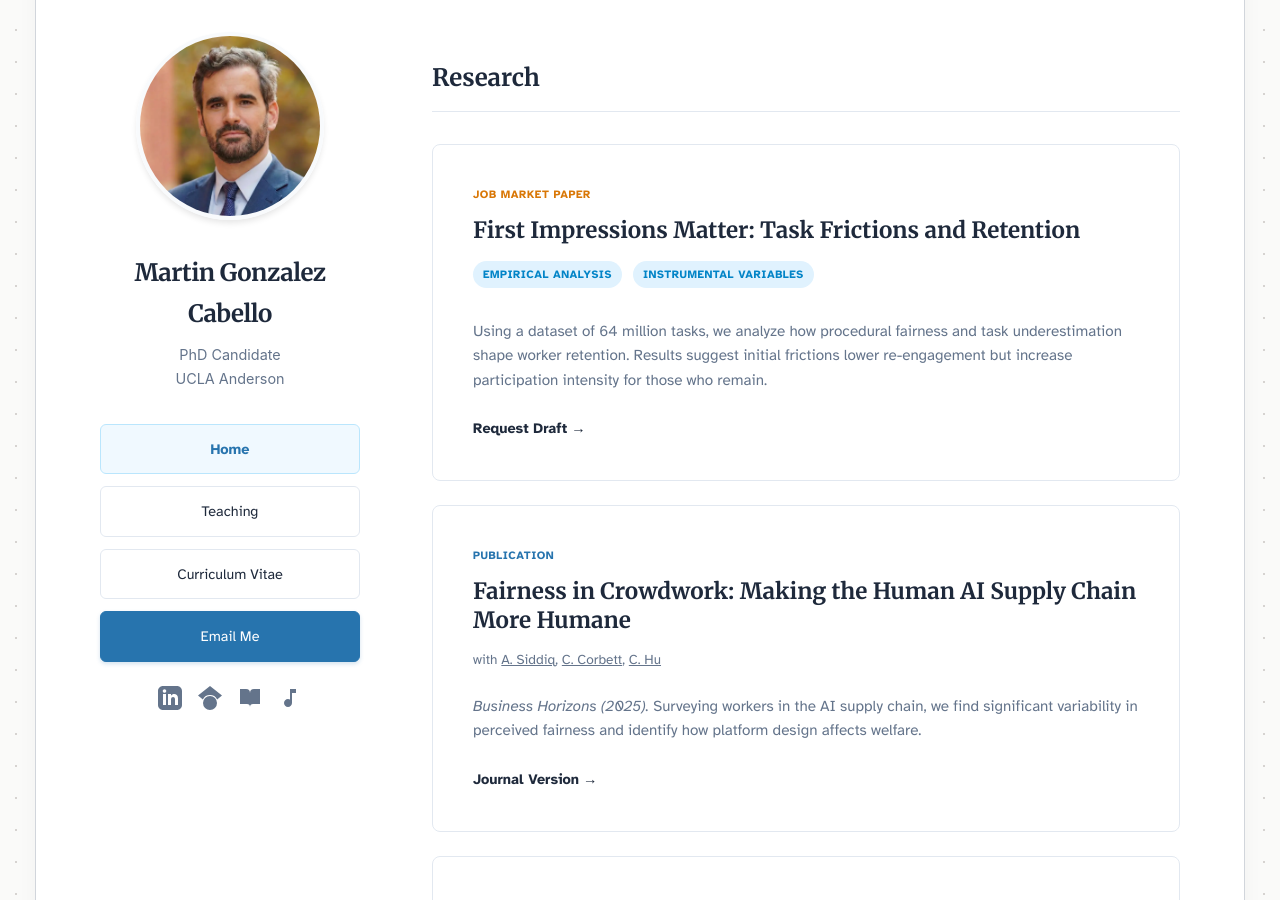
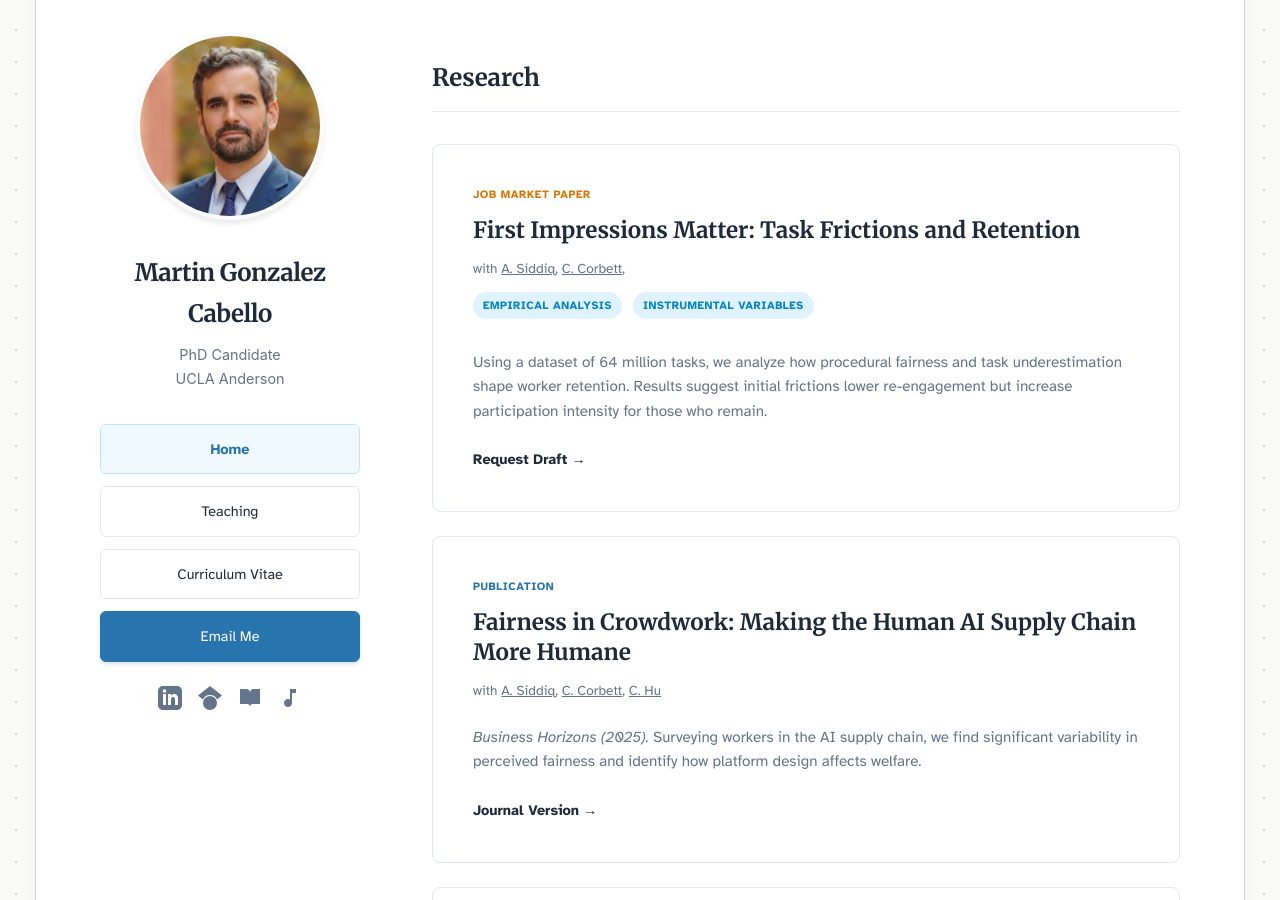
Before and after one commit to martins73/research-site, a Jekyll site: the page built from index.html, in a window 1280 px wide and 900 px high, scrolled down 754 px. Built offline with Jekyll 4.4.1, drawn with Linux system fonts in a browser that asks for light colours.

Commit message:
Include authorship details for the paper
Added authorship information with links to personal pages.

```diff
--- a/index.html
+++ b/index.html
@@ -48,6 +48,12 @@ active_page: home
             <span class="paper-tag job-market">Job Market Paper</span>
 
             <h3 class="card-title">First Impressions Matter: Task Frictions and Retention</h3>
+
+            <div style="font-size: 0.85rem; color: #64748b; margin-bottom: 0.5rem;">
+                with
+                <a href="https://www.auyonsiddiq.com/" target="_blank" style="color: inherit; text-decoration: underline;">A. Siddiq</a>,
+                <a href="https://www.anderson.ucla.edu/faculty-and-research/decisions-operations-and-technology-management/faculty/corbett" target="_blank" style="color: inherit; text-decoration: underline;">C. Corbett</a>,
+            </div>
 
             <div class="badge-container" style="margin-bottom: 0.75rem;">
                 <span class="tech-badge">Empirical Analysis</span>
```
